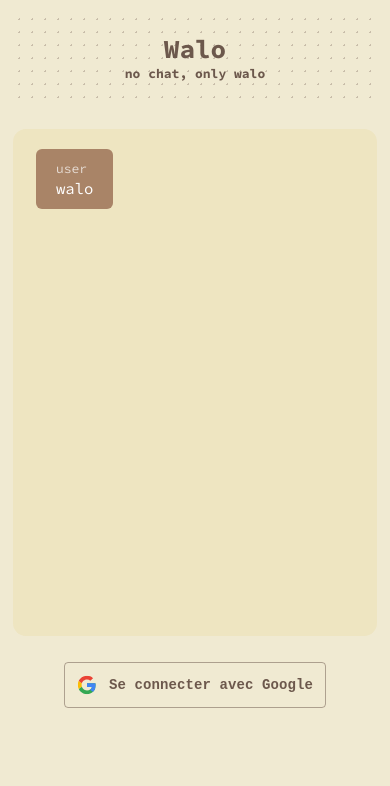
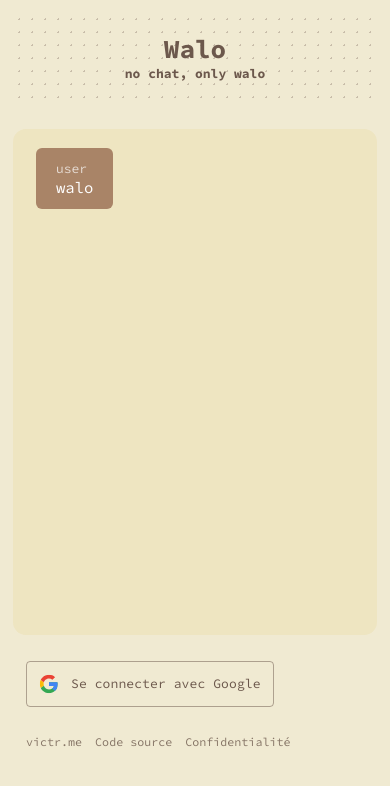
Before and after one commit to victrme/walo, a React (Vite) app: page / in a window 390 px wide. Shown: the top 786 px of the page. Built offline with nearby package versions, Linux system fonts and the light colour scheme; no server answers; the database is empty.

Commit message:
More login infos, added external links

```diff
--- a/src/Root.tsx
+++ b/src/Root.tsx
@@ -108,7 +108,7 @@ export default function Root() {
 
 	useEffect(() => {
 		onAuthStateChanged(auth, (user) => {
-			if (user?.displayName) {
+			if (user?.uid) {
 				setUid(user.uid)
 				addNameOnFirstLogin(user)
 
@@ -155,7 +155,15 @@ export default function Root() {
 					handleMessageKey={handleMessageKey}
 				/>
 
-				<Login uid={uid} />
+				<div id='bottom'>
+					<Login uid={uid} />
+
+					<div id='out-links'>
+						<a href='https://victr.me'>victr.me</a>
+						<a href='https://github.com/victrme/walo'>Code source</a>
+						<a href='https://github.com/victrme/walo/PRIVACY.md'>Confidentialité</a>
+					</div>
+				</div>
 			</main>
 		</>
 	)
--- a/src/components/Login.css
+++ b/src/components/Login.css
@@ -1,8 +1,3 @@
-#login {
-	width: 100%;
-	text-align: center;
-}
-
 main.loading #login {
 	opacity: 0;
 	pointer-events: none;
@@ -10,18 +5,50 @@ main.loading #login {
 }
 
 #login button {
+	font: inherit;
+	color: inherit;
+	cursor: pointer;
+	background: transparent;
+	border: 1px solid rgba(var(--color-title), 0.5);
+	border-radius: 4px;
+	padding: 6px 12px;
+}
+
+#login .logged-out button {
 	display: inline-flex;
 	align-items: center;
 	column-gap: 12px;
 	margin: auto;
 	padding: 12px;
-	border-radius: 4px;
-	border: 1px solid rgba(var(--color-title), 0.5);
-	color: rgb(var(--color-title));
-	background: transparent;
 	letter-spacing: 0.1px;
-	font-size: 14px;
-	font-weight: bold;
-	font-family: monospace;
-	cursor: pointer;
+	border-color: rgba(var(--color-title), 0.5);
 }
+
+#login .logged-out button:hover {
+	background-color: rgba(var(--color-title), 0.05);
+}
+
+#login .logged-in .user {
+}
+
+#login .logged-in .user img {
+	width: 1.4em;
+	height: 1.4em;
+	margin-right: 0.5em;
+	vertical-align: top;
+	border-radius: 25%;
+}
+
+#login .logged-in .user img::before {
+	display: inline-block;
+	width: 1.6em;
+	overflow: hidden;
+	white-space: pre;
+}
+
+#login .logged-in p {
+	margin: 0 0 0.5em;
+	max-width: 280px;
+	overflow-x: hidden;
+	text-overflow: ellipsis;
+}
--- a/src/components/Login.tsx
+++ b/src/components/Login.tsx
@@ -1,4 +1,4 @@
-import { GoogleAuthProvider, signInWithPopup, getAuth, signOut } from 'firebase/auth'
+import { GoogleAuthProvider, signInWithPopup, getAuth, signOut, Auth } from 'firebase/auth'
 import './Login.css'
 
 export default function Login({ uid }: { uid: string | null }) {
@@ -11,10 +11,22 @@ export default function Login({ uid }: { uid: string | null }) {
 
 	return (
 		<div id='login'>
-			<button onClick={handleLogin}>
-				{uid === null && <img src='google.svg' width={20} height={20} />}
-				<span>{uid ? 'Se déconnecter' : 'Se connecter avec Google'}</span>
-			</button>
+			{uid ? (
+				<div className='logged-in'>
+					<p className='user'>
+						<img src={auth.currentUser?.photoURL || 'google.svg'} alt='Photo de profil' draggable='false' />
+						<span>{auth.currentUser?.displayName || 'Jean-Alfred Cointreau'}</span>
+					</p>
+					<button onClick={handleLogin}>Se déconnecter</button>
+				</div>
+			) : (
+				<div className='logged-out'>
+					<button onClick={handleLogin}>
+						<img src='google.svg' width={20} height={20} />
+						<span>Se connecter avec Google</span>
+					</button>
+				</div>
+			)}
 		</div>
 	)
 }
--- a/src/index.css
+++ b/src/index.css
@@ -39,6 +39,7 @@
 body {
 	margin: 0;
 	font-size: 15px;
+	color: rgb(var(--color-title));
 	background-color: var(--color-background);
 }
 
@@ -73,6 +74,38 @@ main .title p {
 	margin: 0;
 }
 
+main #bottom {
+	display: flex;
+	margin: auto;
+	gap: 2em;
+	width: 100%;
+	max-width: 460px;
+	justify-content: space-between;
+	align-items: center;
+	white-space: nowrap;
+}
+
+main #out-links {
+	display: flex;
+	justify-content: space-around;
+	flex-direction: column;
+	max-width: 100%;
+	text-align: right;
+}
+
+main #out-links a {
+	color: rgb(var(--color-title));
+	text-decoration: none;
+	font-size: 0.9em;
+	opacity: 0.8;
+}
+
+main #out-links a:hover,
+main #out-links a:hover {
+	text-decoration: underline;
+	opacity: 1;
+}
+
 @media screen and (max-width: 500px) {
 	body {
 		font-size: 13px;
@@ -87,4 +120,15 @@ main .title p {
 		padding: 1em;
 		row-gap: 2em;
 	}
+
+	main #bottom {
+		padding-left: 1em;
+		flex-direction: column;
+		align-items: baseline;
+	}
+
+	main #out-links {
+		flex-direction: row;
+		column-gap: 1em;
+	}
 }
--- /dev/null
+++ b/src/types/userinfos.ts
@@ -0,0 +1,3 @@
+import { User } from 'firebase/auth'
+
+export type UserInfos = Pick<User, 'displayName' | 'photoURL'> | null
```
